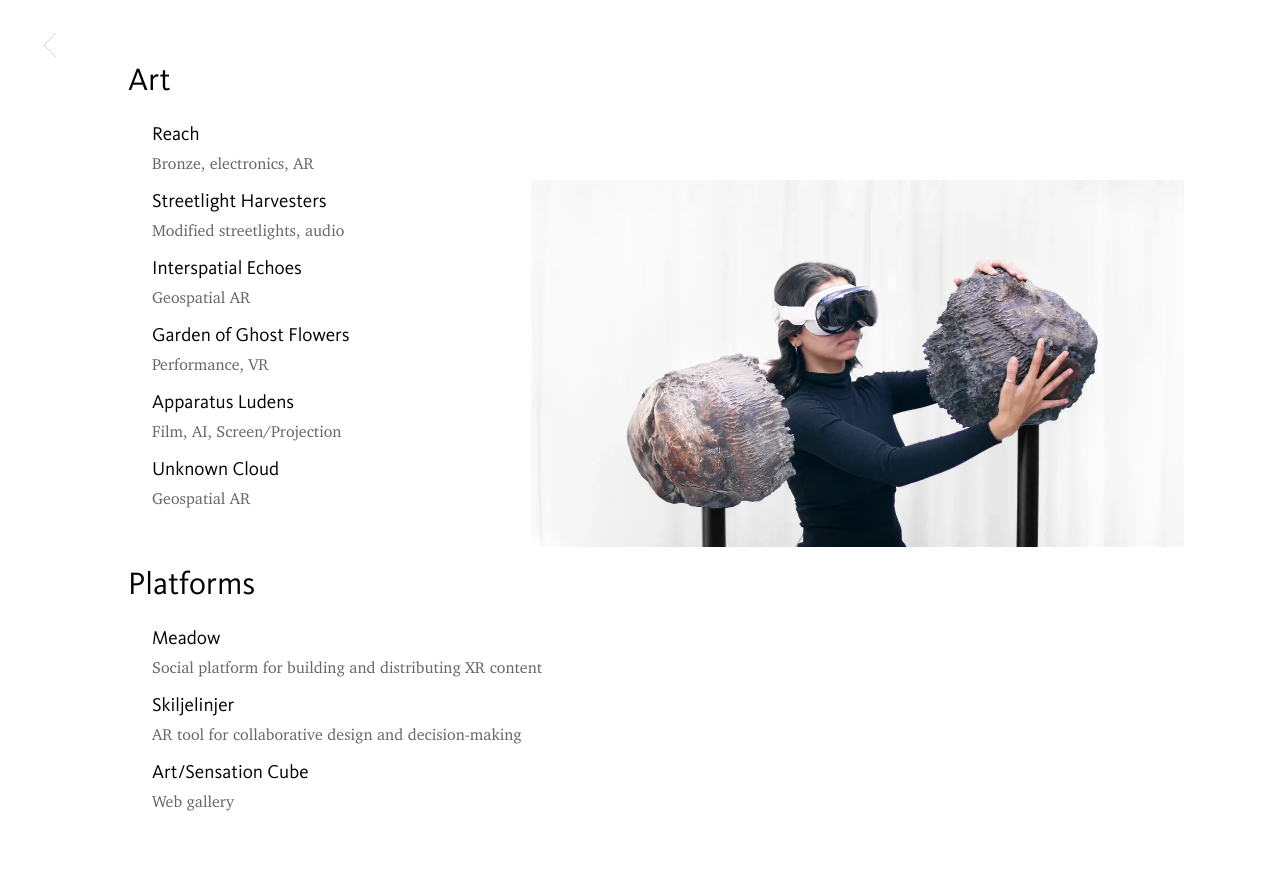
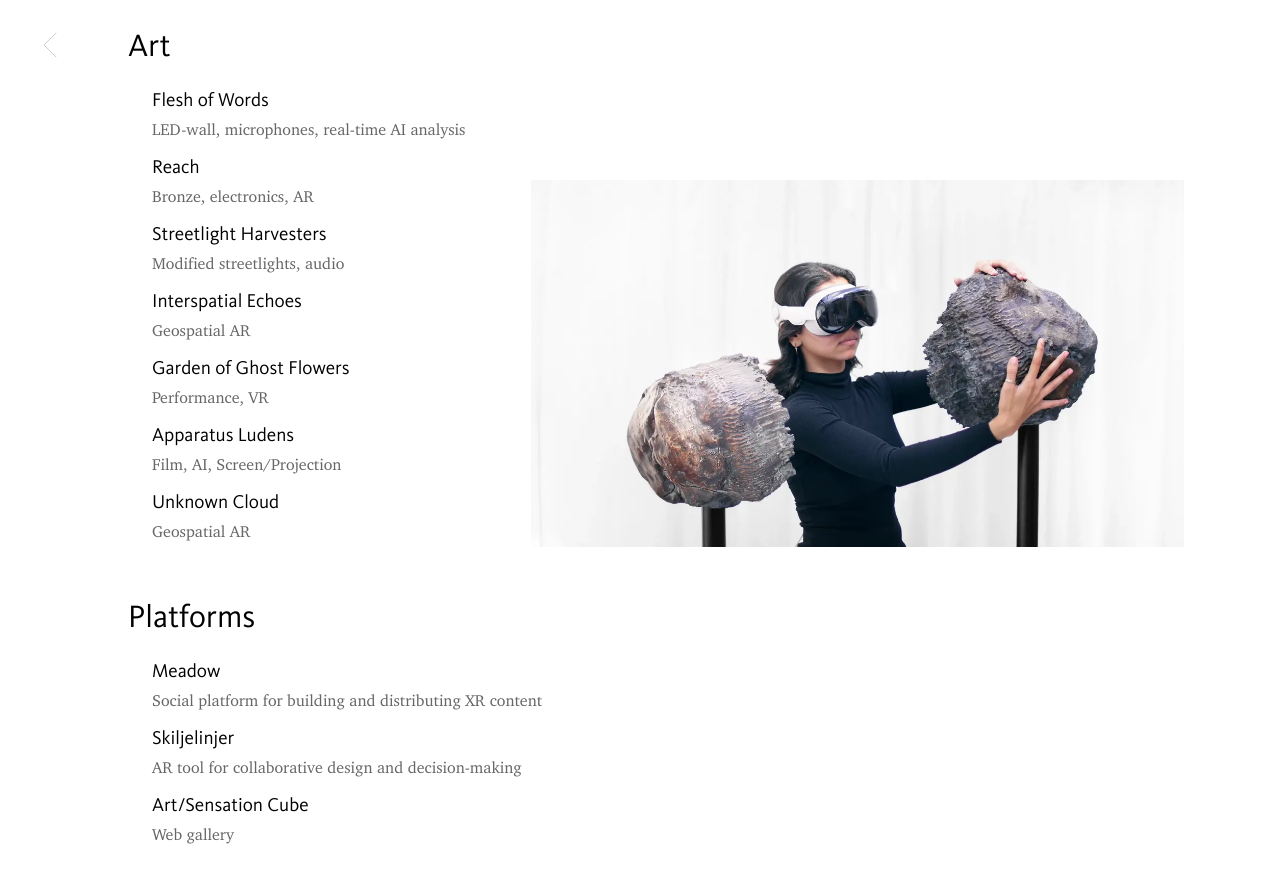
Before and after one commit to untoldgarden/website, a Jekyll site: the page built from commissions.md, in a window 1280 px wide. Shown: the top 883 px of the page. Built offline with Jekyll 4.4.1, drawn with Linux system fonts in a browser that asks for light colours.

Commit message:
Add Flesh of Words to project list
Co-Authored-By: Claude Opus 5.5 <noreply@anthropic.com>

```diff
--- a/_layouts/project-list.html
+++ b/_layouts/project-list.html
@@ -222,6 +222,10 @@
         <div class="projects-list">
             <div class="project-category">
                 <h2>Art</h2>
+                <a href="https://flesh-of-words.untold.garden/" class="project-item" data-image="flesh-of-words">
+                    <div class="project-title">Flesh of Words</div>
+                    <div class="project-description">LED-wall, microphones, real-time AI analysis</div>
+                </a>
                 <a href="{{ '/reach' | relative_url }}" class="project-item" data-image="reach">
                     <div class="project-title">Reach</div>
                     <div class="project-description">Bronze, electronics, AR</div>
```
Also changed, not shown: assets/images/flesh-of-words.webp (added).
